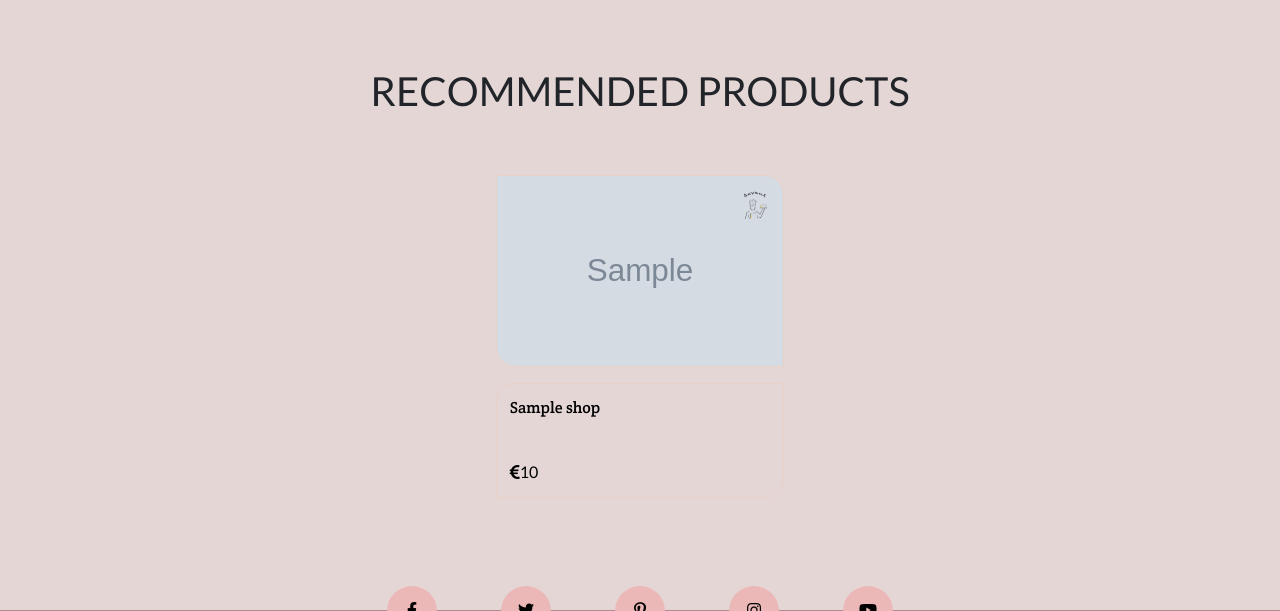
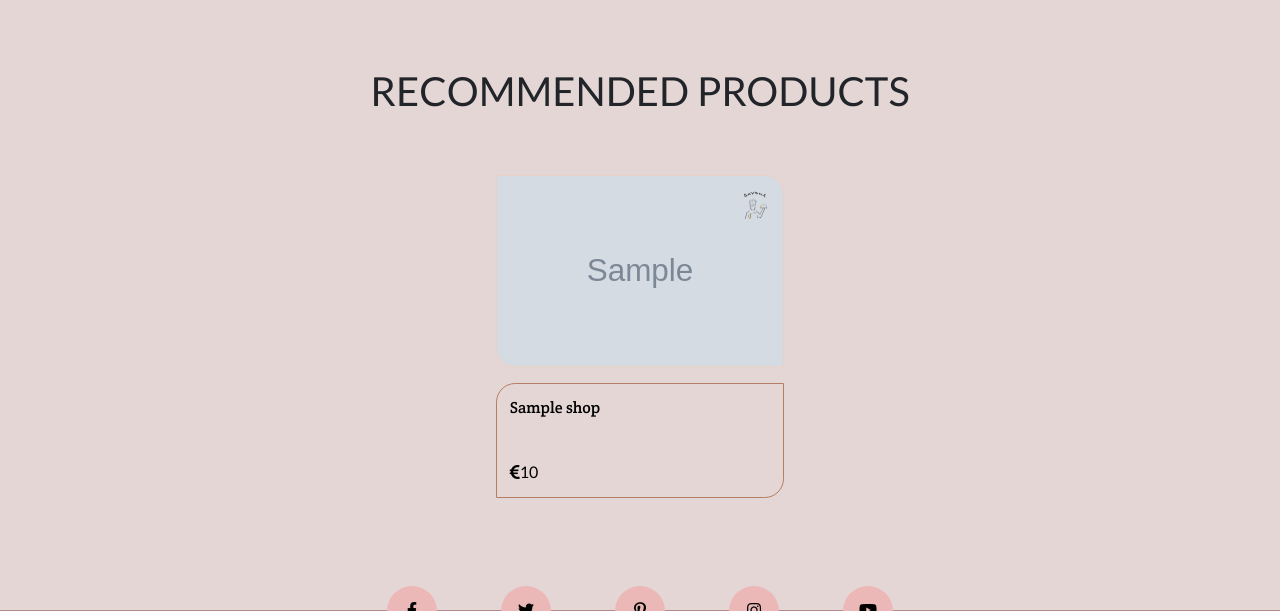
Before and after one commit to constantinadrian/savour, a Flask app: page /shop in a window 1280 px wide. Shown: the part 1160-1771 px from the top of the page. Run offline with Flask 2, Linux system fonts and the light colour scheme; grey boxes marked "Sample" are stand-in pictures; a database or web service that is not in the repository returns one stand-in record (values such as "Sample title"); data that the repository does not hold is empty; some libraries are stand-ins or nearby versions.

Commit message:
[Style] Change the border color on recommended products cards

```diff
--- a/static/css/style.css
+++ b/static/css/style.css
@@ -525,6 +525,9 @@ main .alert-primary {
     padding: 0.8rem;
 }
 
+.recommended_products-section .card-body {
+    border: 1px solid #b57e62;
+}
 .recipe-card-title,
 .shop-card-title {
     font-family: 'Crete Round', serif;
```
